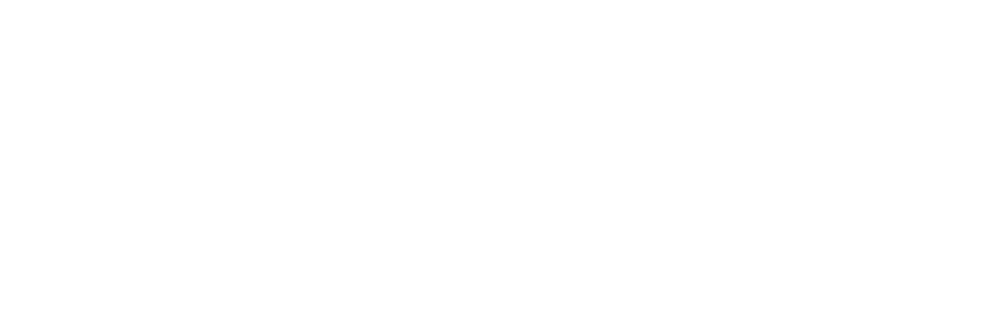
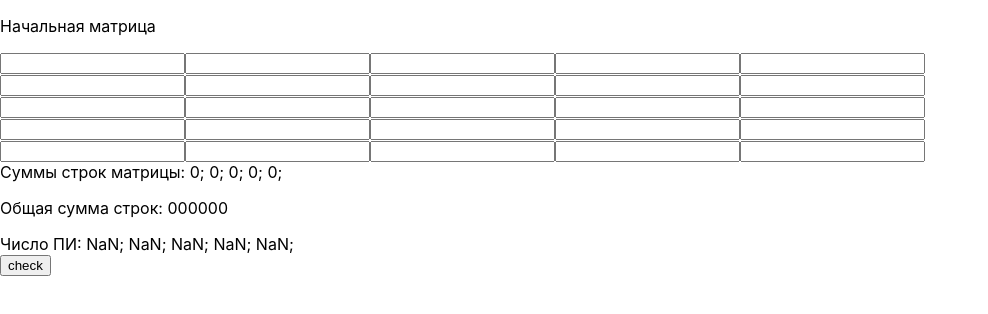
Before and after one commit to kamazik2305/meolab1, a React (Create React App) app: page /result in a window 1280 px wide. Shown: the top 314 px of the page, without its empty margins (0-988 px from the left). Built offline with nearby package versions, Linux system fonts and the light colour scheme.

Commit message:
calculate start values

```diff
--- a/src/Components/InterimResult.js
+++ b/src/Components/InterimResult.js
@@ -1,14 +1,91 @@
 import { useState } from "react";
+import { Button } from "react-bootstrap";
+import "./style.css"
 
-function InterimResult({size, matrix}) {
+function InterimResult({ size, matrix }) {
 
-    let sumStrings =[]
-    let generalSum = 0
-    let numberPi = []
+    const writeMatrix = (mtr) => {
+        const currentMatrix = []
+        for (let i = 0; i < size; i++) {
+            const rowInputs = []
+            for (let j = 0; j < size; j++) {
+                rowInputs.push(
+                    <input
+                        key={`${i}-${j}`}
+                        type="number"
+                        placeholder={mtr[i][j]}
+                        readOnly='readonly'
+                    />
+                )
+            }
+            currentMatrix.push(<div key={i}>{rowInputs}</div>)
+        }
+        return currentMatrix
+    }
+
+    const calculateSumStrings = (mtr) => {
+        const sumStrings = []
+        for (let i = 0; i < size; i++) {
+            sumStrings[i] = 0
+            for (let j = 0; j < size; j++) {
+                sumStrings[i] = sumStrings[i] + mtr[i][j]
+            }
+        }
+        return sumStrings
+    }
+
+    const calculateGeneralSum = (sumStrings) => {
+        let sum = 0
+        for (let i = 0; i < size; i++) {
+            sum = sum + sumStrings[i]
+        }
+        return sum
+    }
+
+    const calculateNumberPi = (sumStrings, generalSum) => {
+        const arrayOfPi = []
+        for (let i = 0; i < size; i++) {
+            arrayOfPi[i] = sumStrings[i] / generalSum
+        }
+        return arrayOfPi
+    }
+
+    const getStartValues = () => {
+        const resultArray = []
+        const currentMatrix = matrix
+        resultArray.push(writeMatrix(matrix))
+
+        const sumStrings = calculateSumStrings(matrix)
+        resultArray.push(
+            <div>
+                <a> Суммы строк матрицы: </a>
+                {sumStrings.map(sum => (
+                    <a key={sum}> {`${sum};  `} </a>
+                ))}
+            </div>
+        )
+        resultArray.push(
+            <p> {`Общая сумма строк: ${calculateGeneralSum(sumStrings)}`} </p>
+        )
+        const arrayOfPi = calculateNumberPi(sumStrings, calculateGeneralSum(sumStrings))
+        resultArray.push(
+            <div>
+                <a> Число ПИ: </a>
+                {arrayOfPi.map(pi => (
+                    <a key={pi}> {`${pi};  `} </a>
+                ))}
+            </div>
+        )
+        return resultArray
+    }
+
+
 
     return (
         <div>
-
+            <p>Начальная матрица</p>
+            {getStartValues(matrix)}
+            <button>check</button>
         </div>
     )
 }
--- a/src/Components/MatrixInput.js
+++ b/src/Components/MatrixInput.js
@@ -36,6 +36,7 @@
                         onChange={(event) => handleMatrixInputChange(event, i, j)}
                     />
                 )
+
             }
             matrixInputs.push(<div key={i}>{rowInputs}</div>)
         }
--- /dev/null
+++ b/src/Components/style.css
@@ -0,0 +1,3 @@
+::placeholder{
+    color: black;
+}
```
